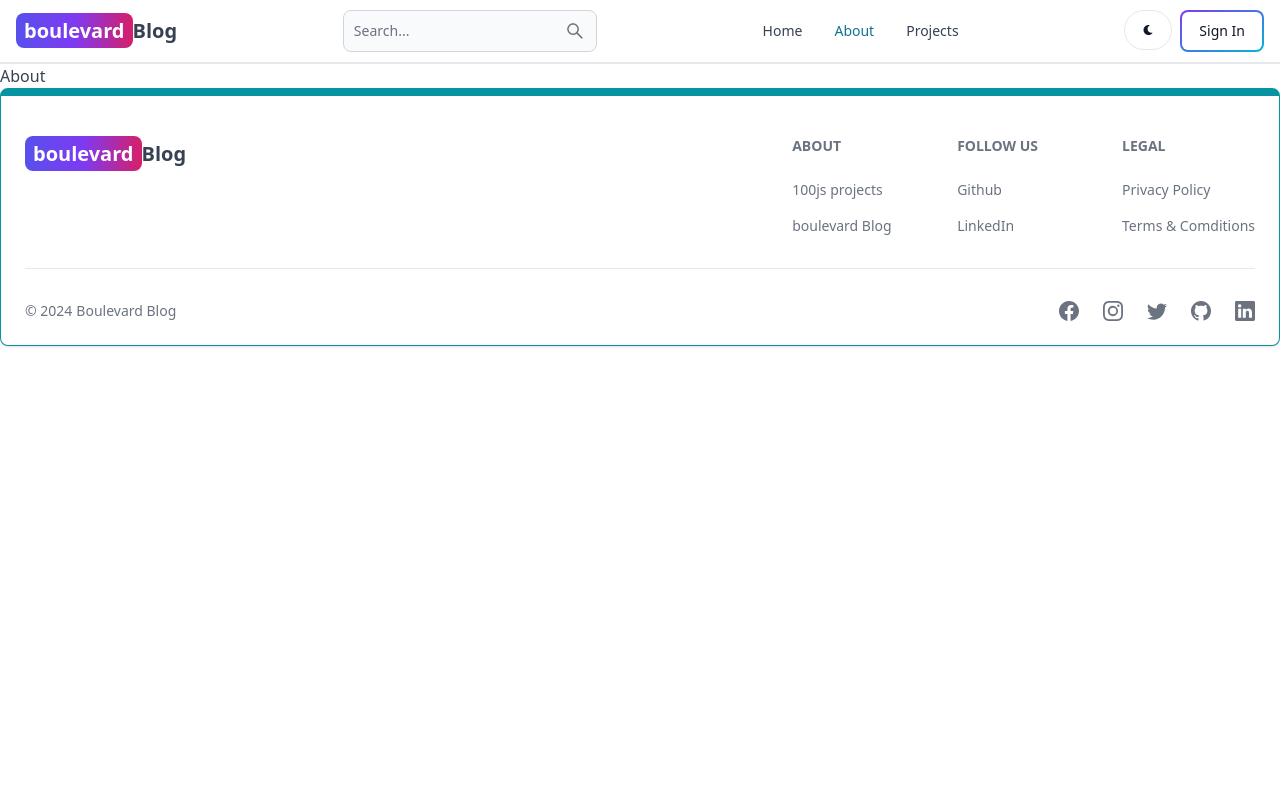
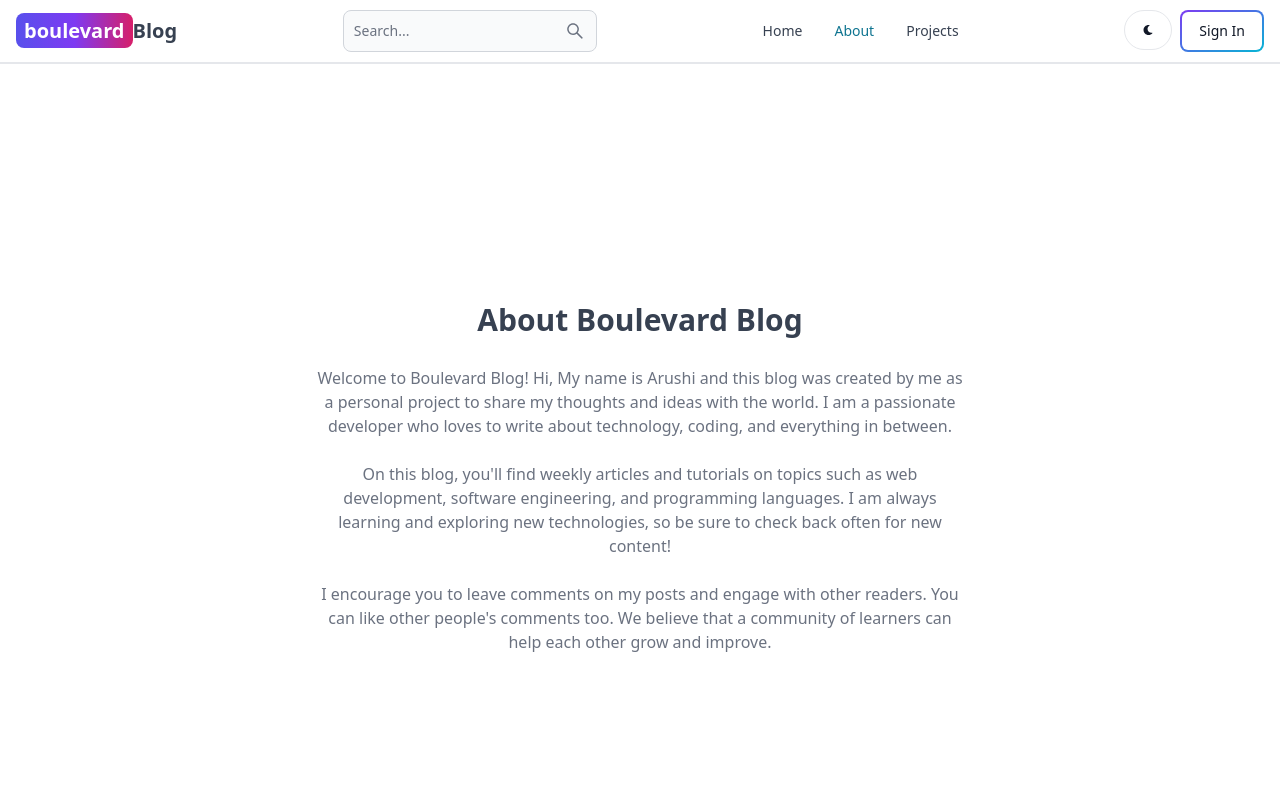
Before and after one commit to arushi2207/Boulevard-Blog, a React (Vite) app in the folder client/: page /about in a window 1280 px wide. Shown: the top 800 px of the page. Built offline with nearby package versions, Linux system fonts and the light colour scheme; no server answers.

Commit message:
Complete about page

```diff
--- a/client/src/pages/About.jsx
+++ b/client/src/pages/About.jsx
@@ -1,7 +1,34 @@
-// import React from 'react'
-
 export default function About() {
   return (
-    <div>About</div>
-  )
+    <div className='min-h-screen flex items-center justify-center'>
+      <div className='max-w-2xl mx-auto p-3 text-center'>
+        <div>
+          <h1 className='text-3xl font font-semibold text-center my-7'>
+            About Boulevard Blog
+          </h1>
+          <div className='text-md text-gray-500 flex flex-col gap-6'>
+            <p>
+              Welcome to Boulevard Blog! Hi, My name is Arushi and this blog was created by me
+              as a personal project to share my thoughts and ideas with the
+              world. I am a passionate developer who loves to write about
+              technology, coding, and everything in between.
+            </p>
+
+            <p>
+              On this blog, you'll find weekly articles and tutorials on topics
+              such as web development, software engineering, and programming
+              languages. I am always learning and exploring new
+              technologies, so be sure to check back often for new content!
+            </p>
+
+            <p>
+              I encourage you to leave comments on my posts and engage with
+              other readers. You can like other people's comments too. We believe that a community of learners can help
+              each other grow and improve.
+            </p>
+          </div>
+        </div>
+      </div>
+    </div>
+  );
 }
```
